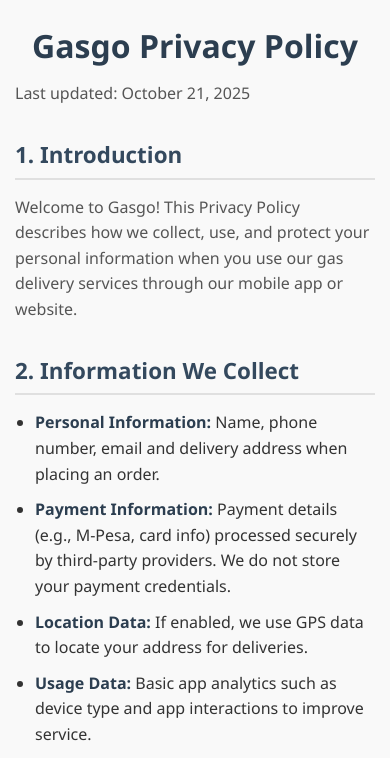
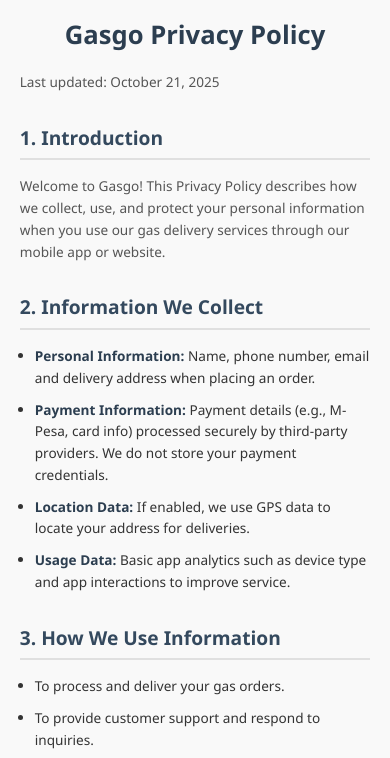
Before and after one commit to KFThwala/Gasgo-Privacy-Policy, a plain HTML site: page index.html in a window 390 px wide. Shown: the top 758 px of the page. Drawn offline with Linux system fonts and the light colour scheme.

Commit message:
initial commit

```diff
--- a/index.html
+++ b/index.html
@@ -56,6 +56,6 @@
   <p>We may update this Privacy Policy periodically. Any changes will be posted on this page with a new "Last Updated" date.</p>
 
   <h2>10. Contact Us</h2>
-  <p>If you have any questions or concerns about this Privacy Policy, please contact us at: <strong>support@gasgo.com</strong></p>
+  <p>If you have any questions or concerns about this Privacy Policy, please contact us at: <strong>info@mocapital.co.mz</strong></p>
 </body>
 </html>
--- a/style.css
+++ b/style.css
@@ -56,7 +56,7 @@ strong {
   color: #2c3e50;
 }
 
-/* Links (if needed) */
+/* Links */
 a {
   color: #3498db;
   text-decoration: none;
@@ -66,23 +66,94 @@ a:hover {
   text-decoration: underline;
 }
 
-/* Favicon fix (optional) */
+/* Optional favicon fix */
 link[rel="icon"] {
   width: 32px;
   height: 32px;
 }
 
-/* Responsive adjustments */
+/* ============================= */
+/* RESPONSIVE DESIGN BREAKPOINTS */
+/* ============================= */
+
+/* Medium screens (tablets, small laptops) */
+@media (max-width: 900px) {
+  body {
+    padding: 30px 20px;
+    max-width: 95%;
+  }
+
+  h1 {
+    font-size: 2.2rem;
+  }
+
+  h2 {
+    font-size: 1.5rem;
+  }
+
+  p, ul li {
+    font-size: 0.95rem;
+  }
+}
+
+/* Small screens (phones, under 600px) */
 @media (max-width: 600px) {
   body {
     padding: 20px 15px;
   }
 
   h1 {
-    font-size: 2rem;
+    font-size: 1.8rem;
+    margin-bottom: 15px;
   }
 
   h2 {
-    font-size: 1.4rem;
+    font-size: 1.3rem;
+  }
+
+  p, ul li {
+    font-size: 0.9rem;
+  }
+
+  ul {
+    padding-left: 15px;
   }
 }
+
+/* Very small screens (under 400px) */
+@media (max-width: 400px) {
+  body {
+    padding: 15px 10px;
+  }
+
+  h1 {
+    font-size: 1.6rem;
+  }
+
+  h2 {
+    font-size: 1.2rem;
+  }
+
+  p, ul li {
+    font-size: 0.85rem;
+  }
+}
+
+/* Large screens (over 1200px) */
+@media (min-width: 1200px) {
+  body {
+    max-width: 1100px;
+  }
+
+  h1 {
+    font-size: 2.8rem;
+  }
+
+  h2 {
+    font-size: 1.8rem;
+  }
+
+  p {
+    font-size: 1.05rem;
+  }
+}
```
